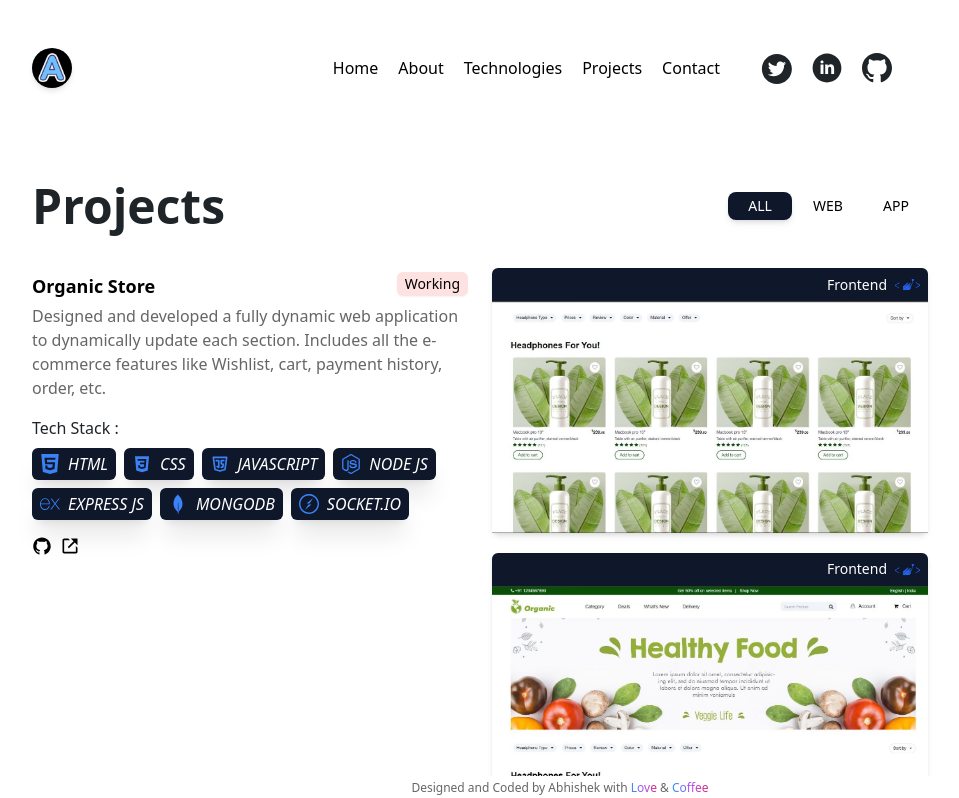
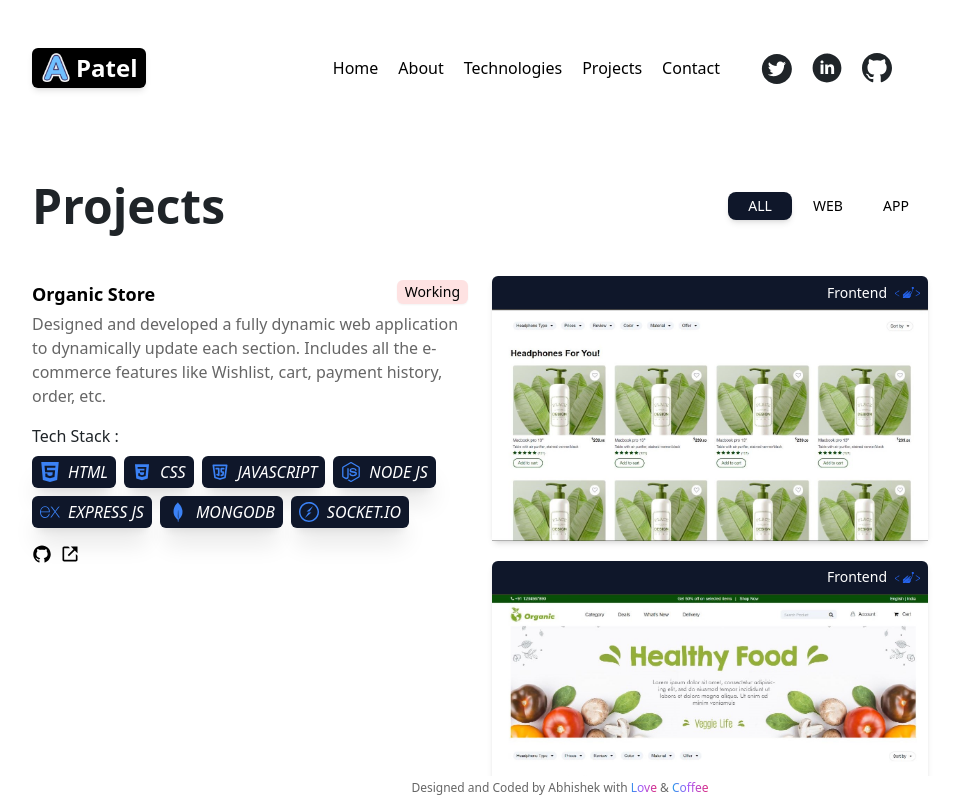
Before and after one commit to Abhishekpatel123/portfolio-02-02-2023, a React (Create React App) app: page /portfolio-02-02-2023/projects in a window 1280 px wide. Shown: the top 798 px of the page, without its empty margins (160-1119 px from the left). Built offline with nearby package versions, Linux system fonts and the light colour scheme.

Commit message:
bug - project scroll

```diff
--- a/src/Components/Header.js
+++ b/src/Components/Header.js
@@ -1,6 +1,6 @@
-import React, { useState } from "react";
-import { NavLink } from "react-router-dom";
-import { logos, socialMediaUrl } from "../Details";
+import React, { useState } from 'react';
+import { NavLink } from 'react-router-dom';
+import { logos, socialMediaUrl } from '../Details';
 
 function Header() {
   const [isOpen, setIsOpen] = useState(false);
@@ -10,113 +10,114 @@ function Header() {
   };
 
   return (
-    <header className="container mx-auto md:flex justify-between py-2 max-width">
-      <div className="flex justify-between items-center py-2 md:py-10">
+    <header className='container mx-auto md:flex justify-between py-2 max-width'>
+      <div className='flex justify-between items-center py-2 md:py-10'>
         <NavLink
-          to="/portfolio-02-02-2023/portfolio-02-02-2023"
-          className={"bg-black rounded-full p-1 shadow-md z-20"}
+          to='/portfolio-02-02-2023/portfolio-02-02-2023'
+          className={'bg-black  p-1 shadow-md z-20 flex items-center px-2 rounded-md'}
         >
-          <img className="w-8" src={logos.logogradient} alt="logo" />
+          <img className='w-8' src={logos.logogradient} alt='logo' />
+          <span className='text-white text-2xl ml-1 font-bold'>Patel</span>
         </NavLink>
-        <div onClick={toggleClass} className="cursor-pointer z-20">
+        <div onClick={toggleClass} className='cursor-pointer z-20'>
           <svg
-            className="stroke-dark-heading dark:stroke-white md:hidden"
-            width="25"
-            height="20"
-            viewBox="0 0 16 13"
-            fill="none"
-            xmlns="http://www.w3.org/2000/svg"
+            className='stroke-dark-heading dark:stroke-white md:hidden'
+            width='25'
+            height='20'
+            viewBox='0 0 16 13'
+            fill='none'
+            xmlns='http://www.w3.org/2000/svg'
           >
             <path
-              d="M1.4375 1.3125H14.5625M1.4375 11.3125H14.5625H1.4375ZM1.4375 6.3125H14.5625H1.4375Z"
-              strokeWidth="1.875"
-              strokeLinecap="round"
-              strokeLinejoin="round"
+              d='M1.4375 1.3125H14.5625M1.4375 11.3125H14.5625H1.4375ZM1.4375 6.3125H14.5625H1.4375Z'
+              strokeWidth='1.875'
+              strokeLinecap='round'
+              strokeLinejoin='round'
             />
           </svg>
         </div>
       </div>
       <nav
         className={` ${
-          !isOpen && "translate-x-full md:translate-x-0"
+          !isOpen && 'translate-x-full md:translate-x-0'
         } text-center
          flex bg-white z-10 p-4 max-md:absolute max-md:top-0 max-md:left-0 max-md:h-full max-md:w-full max-md:flex-col max-md:justify-evenly max-md:duration-200
         `}
         // md:flex justify-between duration-200 absolute top-16 left-0  bg-white z-10 w-full md:w-auto h-full md:h-auto p-4
       >
-        <ul className="dark:text-light-content font-medium md:flex items-center md:space-x-5 md:mr-10">
-          <li className="pb-1 md:pb-0">
-            <NavLink to="/portfolio-02-02-2023" onClick={toggleClass}>
+        <ul className='dark:text-light-content font-medium md:flex items-center md:space-x-5 md:mr-10'>
+          <li className='pb-1 md:pb-0'>
+            <NavLink to='/portfolio-02-02-2023' onClick={toggleClass}>
               Home
             </NavLink>
           </li>
-          <li className="pb-1 md:pb-0">
-            <NavLink to="/portfolio-02-02-2023/about" onClick={toggleClass}>
+          <li className='pb-1 md:pb-0'>
+            <NavLink to='/portfolio-02-02-2023/about' onClick={toggleClass}>
               About
             </NavLink>
           </li>
-          <li className="pb-1 md:pb-0">
+          <li className='pb-1 md:pb-0'>
             <NavLink
-              to="/portfolio-02-02-2023/technologies"
+              to='/portfolio-02-02-2023/technologies'
               onClick={toggleClass}
             >
               Technologies
             </NavLink>
           </li>
-          <li className="pb-1 md:pb-0">
-            <NavLink to="/portfolio-02-02-2023/projects" onClick={toggleClass}>
+          <li className='pb-1 md:pb-0'>
+            <NavLink to='/portfolio-02-02-2023/projects' onClick={toggleClass}>
               Projects
             </NavLink>
           </li>
           <li>
-            <NavLink to="/portfolio-02-02-2023/contact" onClick={toggleClass}>
+            <NavLink to='/portfolio-02-02-2023/contact' onClick={toggleClass}>
               Contact
             </NavLink>
           </li>
         </ul>
-        <ul className="flex justify-evenly items-center my-5 md:my-0 md:space-x-5 md:mr-5">
+        <ul className='flex justify-evenly items-center my-5 md:my-0 md:space-x-5 md:mr-5'>
           <li>
-            <a href={twitter} target="_blank" rel="noreferrer noopener">
+            <a href={twitter} target='_blank' rel='noreferrer noopener'>
               <svg
-                className="dark:fill-light-heading fill-dark-heading"
-                width="32"
-                height="32"
-                viewBox="0 0 32 32"
-                fill="none"
-                xmlns="http://www.w3.org/2000/svg"
+                className='dark:fill-light-heading fill-dark-heading'
+                width='32'
+                height='32'
+                viewBox='0 0 32 32'
+                fill='none'
+                xmlns='http://www.w3.org/2000/svg'
               >
-                <path d="M16.875 1.875C8.59152 1.875 1.875 8.59152 1.875 16.875C1.875 25.1585 8.59152 31.875 16.875 31.875C25.1585 31.875 31.875 25.1585 31.875 16.875C31.875 8.59152 25.1585 1.875 16.875 1.875ZM24.0837 13.1819C24.0937 13.3393 24.0937 13.5033 24.0937 13.6641C24.0937 18.5792 20.3504 24.2411 13.51 24.2411C11.4007 24.2411 9.44531 23.6283 7.79799 22.5737C8.09933 22.6071 8.38728 22.6205 8.69531 22.6205C10.4364 22.6205 12.0368 22.0312 13.3125 21.0335C11.6786 21 10.3058 19.9286 9.83705 18.4554C10.4096 18.5391 10.9252 18.5391 11.5145 18.3884C10.6732 18.2175 9.91699 17.7605 9.37438 17.0953C8.83178 16.43 8.53623 15.5973 8.53795 14.7388V14.692C9.03013 14.9699 9.60938 15.1406 10.2154 15.1641C9.70595 14.8245 9.28814 14.3645 8.99903 13.8249C8.70993 13.2852 8.55845 12.6825 8.55804 12.0703C8.55804 11.3772 8.73884 10.7444 9.06362 10.1953C9.99744 11.3449 11.1627 12.2851 12.4837 12.9548C13.8047 13.6245 15.2518 14.0088 16.731 14.0826C16.2054 11.5547 18.0938 9.50893 20.3638 9.50893C21.4353 9.50893 22.3996 9.95759 23.0792 10.6808C23.9196 10.5234 24.7232 10.2087 25.4397 9.78683C25.1618 10.6473 24.5792 11.3739 23.8058 11.8326C24.5558 11.7522 25.279 11.5446 25.9487 11.2533C25.4431 11.9967 24.8103 12.6562 24.0837 13.1819Z" />
+                <path d='M16.875 1.875C8.59152 1.875 1.875 8.59152 1.875 16.875C1.875 25.1585 8.59152 31.875 16.875 31.875C25.1585 31.875 31.875 25.1585 31.875 16.875C31.875 8.59152 25.1585 1.875 16.875 1.875ZM24.0837 13.1819C24.0937 13.3393 24.0937 13.5033 24.0937 13.6641C24.0937 18.5792 20.3504 24.2411 13.51 24.2411C11.4007 24.2411 9.44531 23.6283 7.79799 22.5737C8.09933 22.6071 8.38728 22.6205 8.69531 22.6205C10.4364 22.6205 12.0368 22.0312 13.3125 21.0335C11.6786 21 10.3058 19.9286 9.83705 18.4554C10.4096 18.5391 10.9252 18.5391 11.5145 18.3884C10.6732 18.2175 9.91699 17.7605 9.37438 17.0953C8.83178 16.43 8.53623 15.5973 8.53795 14.7388V14.692C9.03013 14.9699 9.60938 15.1406 10.2154 15.1641C9.70595 14.8245 9.28814 14.3645 8.99903 13.8249C8.70993 13.2852 8.55845 12.6825 8.55804 12.0703C8.55804 11.3772 8.73884 10.7444 9.06362 10.1953C9.99744 11.3449 11.1627 12.2851 12.4837 12.9548C13.8047 13.6245 15.2518 14.0088 16.731 14.0826C16.2054 11.5547 18.0938 9.50893 20.3638 9.50893C21.4353 9.50893 22.3996 9.95759 23.0792 10.6808C23.9196 10.5234 24.7232 10.2087 25.4397 9.78683C25.1618 10.6473 24.5792 11.3739 23.8058 11.8326C24.5558 11.7522 25.279 11.5446 25.9487 11.2533C25.4431 11.9967 24.8103 12.6562 24.0837 13.1819Z' />
               </svg>
             </a>
           </li>
           <li>
-            <a href={linkdein} target="_blank" rel="noreferrer noopener">
+            <a href={linkdein} target='_blank' rel='noreferrer noopener'>
               <svg
-                className="dark:fill-light-heading fill-dark-heading"
-                width="30"
-                height="30"
-                viewBox="0 0 30 30"
-                fill="none"
-                xmlns="http://www.w3.org/2000/svg"
+                className='dark:fill-light-heading fill-dark-heading'
+                width='30'
+                height='30'
+                viewBox='0 0 30 30'
+                fill='none'
+                xmlns='http://www.w3.org/2000/svg'
               >
-                <path d="M15 0.599976C7.04701 0.599976 0.600006 7.04698 0.600006 15C0.600006 22.953 7.04701 29.4 15 29.4C22.953 29.4 29.4 22.953 29.4 15C29.4 7.04698 22.953 0.599976 15 0.599976ZM11.475 20.9685H8.55901V11.5845H11.475V20.9685ZM9.99901 10.4325C9.07801 10.4325 8.48251 9.77997 8.48251 8.97297C8.48251 8.14948 9.09601 7.51648 10.0365 7.51648C10.977 7.51648 11.553 8.14948 11.571 8.97297C11.571 9.77997 10.977 10.4325 9.99901 10.4325ZM22.125 20.9685H19.209V15.768C19.209 14.5575 18.786 13.7355 17.7315 13.7355C16.926 13.7355 16.4475 14.292 16.236 14.8275C16.158 15.018 16.1385 15.288 16.1385 15.5565V20.967H13.221V14.577C13.221 13.4055 13.1835 12.426 13.1445 11.583H15.678L15.8115 12.8865H15.87C16.254 12.2745 17.1945 11.3715 18.768 11.3715C20.6865 11.3715 22.125 12.657 22.125 15.42V20.9685Z" />
+                <path d='M15 0.599976C7.04701 0.599976 0.600006 7.04698 0.600006 15C0.600006 22.953 7.04701 29.4 15 29.4C22.953 29.4 29.4 22.953 29.4 15C29.4 7.04698 22.953 0.599976 15 0.599976ZM11.475 20.9685H8.55901V11.5845H11.475V20.9685ZM9.99901 10.4325C9.07801 10.4325 8.48251 9.77997 8.48251 8.97297C8.48251 8.14948 9.09601 7.51648 10.0365 7.51648C10.977 7.51648 11.553 8.14948 11.571 8.97297C11.571 9.77997 10.977 10.4325 9.99901 10.4325ZM22.125 20.9685H19.209V15.768C19.209 14.5575 18.786 13.7355 17.7315 13.7355C16.926 13.7355 16.4475 14.292 16.236 14.8275C16.158 15.018 16.1385 15.288 16.1385 15.5565V20.967H13.221V14.577C13.221 13.4055 13.1835 12.426 13.1445 11.583H15.678L15.8115 12.8865H15.87C16.254 12.2745 17.1945 11.3715 18.768 11.3715C20.6865 11.3715 22.125 12.657 22.125 15.42V20.9685Z' />
               </svg>
             </a>
           </li>
           <li>
-            <a href={github} target="_blank" rel="noreferrer noopener">
+            <a href={github} target='_blank' rel='noreferrer noopener'>
               <svg
-                className="dark:fill-light-heading fill-dark-heading"
-                width="30"
-                height="30"
-                viewBox="0 0 30 30"
-                fill="none"
-                xmlns="http://www.w3.org/2000/svg"
+                className='dark:fill-light-heading fill-dark-heading'
+                width='30'
+                height='30'
+                viewBox='0 0 30 30'
+                fill='none'
+                xmlns='http://www.w3.org/2000/svg'
               >
                 <path
-                  fillRule="evenodd"
-                  clipRule="evenodd"
-                  d="M15 0C6.7125 0 0 6.7125 0 15C0 21.6375 4.29375 27.2437 10.2563 29.2313C11.0063 29.3625 11.2875 28.9125 11.2875 28.5188C11.2875 28.1625 11.2688 26.9813 11.2688 25.725C7.5 26.4188 6.525 24.8062 6.225 23.9625C6.05625 23.5312 5.325 22.2 4.6875 21.8438C4.1625 21.5625 3.4125 20.8687 4.66875 20.85C5.85 20.8313 6.69375 21.9375 6.975 22.3875C8.325 24.6562 10.4812 24.0187 11.3438 23.625C11.475 22.65 11.8688 21.9937 12.3 21.6187C8.9625 21.2437 5.475 19.95 5.475 14.2125C5.475 12.5813 6.05625 11.2313 7.0125 10.1813C6.8625 9.80625 6.3375 8.26875 7.1625 6.20625C7.1625 6.20625 8.41875 5.8125 11.2875 7.74375C12.4875 7.40625 13.7625 7.2375 15.0375 7.2375C16.3125 7.2375 17.5875 7.40625 18.7875 7.74375C21.6562 5.79375 22.9125 6.20625 22.9125 6.20625C23.7375 8.26875 23.2125 9.80625 23.0625 10.1813C24.0188 11.2313 24.6 12.5625 24.6 14.2125C24.6 19.9688 21.0938 21.2437 17.7563 21.6187C18.3 22.0875 18.7688 22.9875 18.7688 24.3937C18.7688 26.4 18.75 28.0125 18.75 28.5188C18.75 28.9125 19.0312 29.3813 19.7812 29.2313C22.759 28.2259 25.3465 26.3121 27.1796 23.7592C29.0127 21.2063 29.9991 18.1429 30 15C30 6.7125 23.2875 0 15 0Z"
+                  fillRule='evenodd'
+                  clipRule='evenodd'
+                  d='M15 0C6.7125 0 0 6.7125 0 15C0 21.6375 4.29375 27.2437 10.2563 29.2313C11.0063 29.3625 11.2875 28.9125 11.2875 28.5188C11.2875 28.1625 11.2688 26.9813 11.2688 25.725C7.5 26.4188 6.525 24.8062 6.225 23.9625C6.05625 23.5312 5.325 22.2 4.6875 21.8438C4.1625 21.5625 3.4125 20.8687 4.66875 20.85C5.85 20.8313 6.69375 21.9375 6.975 22.3875C8.325 24.6562 10.4812 24.0187 11.3438 23.625C11.475 22.65 11.8688 21.9937 12.3 21.6187C8.9625 21.2437 5.475 19.95 5.475 14.2125C5.475 12.5813 6.05625 11.2313 7.0125 10.1813C6.8625 9.80625 6.3375 8.26875 7.1625 6.20625C7.1625 6.20625 8.41875 5.8125 11.2875 7.74375C12.4875 7.40625 13.7625 7.2375 15.0375 7.2375C16.3125 7.2375 17.5875 7.40625 18.7875 7.74375C21.6562 5.79375 22.9125 6.20625 22.9125 6.20625C23.7375 8.26875 23.2125 9.80625 23.0625 10.1813C24.0188 11.2313 24.6 12.5625 24.6 14.2125C24.6 19.9688 21.0938 21.2437 17.7563 21.6187C18.3 22.0875 18.7688 22.9875 18.7688 24.3937C18.7688 26.4 18.75 28.0125 18.75 28.5188C18.75 28.9125 19.0312 29.3813 19.7812 29.2313C22.759 28.2259 25.3465 26.3121 27.1796 23.7592C29.0127 21.2063 29.9991 18.1429 30 15C30 6.7125 23.2875 0 15 0Z'
                 />
               </svg>
             </a>
--- a/src/Components/Project.js
+++ b/src/Components/Project.js
@@ -15,26 +15,26 @@ function Project({
   type,
 }) {
   return (
-    <article className="grid grid-cols-1 md:grid-cols-2   gap-x-6 my-8 relative">
+    <article className='grid grid-cols-1 md:grid-cols-2 gap-x-6 relative my-10 '>
       {/* left */}
-      <div className="relative md:sticky top-0 h-min">
-        <div className="flex justify-between items-center">
-          <h1 className="dark:text-light-heading font-semibold text-lg pt-1">
+      <div className='relative md:sticky top-0 h-min min-h-[400px] '>
+        <div className='flex justify-between items-center'>
+          <h1 className='dark:text-light-heading font-semibold text-lg pt-1'>
             {title}
           </h1>
           <div
             className={`${
-              status === "Completed" ? "bg-green-100" : "bg-red-100"
+              status === 'Completed' ? 'bg-green-100' : 'bg-red-100'
             } py-0.5 px-2 rounded-md shadow-sm text-sm`}
           >
             {status}
           </div>
         </div>
-        <p className="text-content pt-1 font-light">{description}</p>
-        <h3 className="text-dark-heading dark:text-light-heading font-medium pt-4">
+        <p className='text-content pt-1 font-light'>{description}</p>
+        <h3 className='text-dark-heading dark:text-light-heading font-medium pt-4'>
           {/* Tech Stack : <span className="font-light">{tech_usages.join(",")}</span> */}
-          Tech Stack :{" "}
-          <div className="my-2 flex flex-wrap">
+          Tech Stack :{' '}
+          <div className='my-2 flex flex-wrap'>
             {tech_usages?.map(({ Icon, label }, idx) => (
               <SkillButton
                 key={`skill-button-${label}-${idx}`}
@@ -44,22 +44,22 @@ function Project({
             ))}
           </div>
         </h3>
-        <div className="my-2 flex gap-2">
+        <div className='my-2 flex gap-2'>
           <a
             href={githubLink}
-            alt="github"
-            target="_blank"
-            rel="noreferrer"
-            className="hover:text-blue-500 hover:scale-110"
+            alt='github'
+            target='_blank'
+            rel='noreferrer'
+            className='hover:text-blue-500 hover:scale-110'
           >
             <AiFillGithub fontSize={20} />
           </a>
           <a
             href={liveLink}
-            rel="noreferrer"
-            target="_blank"
-            alt="project link"
-            className="hover:text-blue-500 hover:scale-110"
+            rel='noreferrer'
+            target='_blank'
+            alt='project link'
+            className='hover:text-blue-500 hover:scale-110'
           >
             <BiLinkExternal fontSize={20} />
           </a>
@@ -67,95 +67,29 @@ function Project({
       </div>
       {/* right */}
       <div>
-        {images?.map(({ url, name = "Default" }, idx) => (
+        {[...images, ...images, ...images]?.map(
+          ({ url, name = 'Default' }, idx) => (
             <div
-            className="rounded-md shadow-md mb-5 bg-slate-900"
+              className='rounded-md shadow-md mb-5 bg-slate-900'
               key={`image-project-${idx}`}
             >
-            <div className="py-1 pr-2 flex justify-end items-center">
-              <h6 className="text-right text-white text-sm">{name}</h6>
+              <div className='py-1 pr-2 flex justify-end items-center'>
+                <h6 className='text-right text-white text-sm'>{name}</h6>
                 <SiStyledcomponents
                   fontSize={25}
-                className="text-blue-600 ml-2"
+                  className='text-blue-600 ml-2'
                 />
               </div>
               {url ? (
-              <img src={url} alt="" loading="lazy" className="" />
+                <img src={url} alt='' loading='lazy' className='' />
               ) : (
                 <div>Image will be uploaded soon.</div>
               )}
             </div>
-        ))}
+          )
+        )}
       </div>
     </article>
-    // <article className="rounded-xl mt-10 overflow-hidden shadow-xl shadow-slate-300 dark:shadow-slate-900">
-    //   <img src={image} alt="" loading="lazy" />
-    //   <div className="dark:bg-dark-card p-4">
-    //     <h1 className="dark:text-light-heading font-semibold text-lg pt-1">{title}</h1>
-    //     <p className="text-content pt-4 font-light">{description}</p>
-    //     <h3 className="text-dark-heading dark:text-light-heading font-medium pt-4">
-    //       Tech Stack : <span className="font-light">{techstack}</span>
-    //     </h3>
-    //     <div className="flex justify-between items-center mt-5">
-    //       <div className="flex items-center">
-    //         <svg
-    //           className="stroke-dark-heading dark:stroke-white inline-block min-w-fit"
-    //           width="20"
-    //           height="20"
-    //           viewBox="0 0 20 20"
-    //           fill="none"
-    //           xmlns="http://www.w3.org/2000/svg"
-    //         >
-    //           <path
-    //             d="M11.2867 8.7133C10.6041 8.031 9.67846 7.64771 8.71334 7.64771C7.74821 7.64771 6.82259 8.031 6.14 8.7133L3.56584 11.2866C2.88324 11.9692 2.49976 12.895 2.49976 13.8604C2.49976 14.8257 2.88324 15.7515 3.56584 16.4341C4.24844 17.1167 5.17424 17.5002 6.13959 17.5002C7.10493 17.5002 8.03074 17.1167 8.71334 16.4341L10 15.1475"
-    //             strokeWidth="1.66667"
-    //             strokeLinecap="round"
-    //             strokeLinejoin="round"
-    //           />
-    //           <path
-    //             d="M8.71338 11.2867C9.39597 11.969 10.3216 12.3523 11.2867 12.3523C12.2518 12.3523 13.1775 11.969 13.86 11.2867L16.4342 8.71334C17.1168 8.03074 17.5003 7.10493 17.5003 6.13959C17.5003 5.17424 17.1168 4.24844 16.4342 3.56584C15.7516 2.88324 14.8258 2.49976 13.8605 2.49976C12.8951 2.49976 11.9693 2.88324 11.2867 3.56584L10 4.8525"
-    //             strokeWidth="1.66667"
-    //             strokeLinecap="round"
-    //             strokeLinejoin="round"
-    //           />
-    //         </svg>
-    //         <a
-    //           href={previewLink}
-    //           target="_blank"
-    //           rel="noreferrer noopener"
-    //           className="underline pl-2 font-light dark:text-white"
-    //         >
-    //           Live Preview
-    //         </a>
-    //       </div>
-    //       <div className="flex items-center">
-    //         <svg
-    //           className="dark:fill-light-heading fill-dark-heading inline-block min-w-fit"
-    //           width="20"
-    //           height="20"
-    //           viewBox="0 0 20 20"
-    //           fill="none"
-    //           xmlns="http://www.w3.org/2000/svg"
-    //         >
-    //           <path
-    //             fillRule="evenodd"
-    //             clipRule="evenodd"
-    //             d="M10 0C4.475 0 0 4.475 0 10C0 14.425 2.8625 18.1625 6.8375 19.4875C7.3375 19.575 7.525 19.275 7.525 19.0125C7.525 18.775 7.5125 17.9875 7.5125 17.15C5 17.6125 4.35 16.5375 4.15 15.975C4.0375 15.6875 3.55 14.8 3.125 14.5625C2.775 14.375 2.275 13.9125 3.1125 13.9C3.9 13.8875 4.4625 14.625 4.65 14.925C5.55 16.4375 6.9875 16.0125 7.5625 15.75C7.65 15.1 7.9125 14.6625 8.2 14.4125C5.975 14.1625 3.65 13.3 3.65 9.475C3.65 8.3875 4.0375 7.4875 4.675 6.7875C4.575 6.5375 4.225 5.5125 4.775 4.1375C4.775 4.1375 5.6125 3.875 7.525 5.1625C8.325 4.9375 9.175 4.825 10.025 4.825C10.875 4.825 11.725 4.9375 12.525 5.1625C14.4375 3.8625 15.275 4.1375 15.275 4.1375C15.825 5.5125 15.475 6.5375 15.375 6.7875C16.0125 7.4875 16.4 8.375 16.4 9.475C16.4 13.3125 14.0625 14.1625 11.8375 14.4125C12.2 14.725 12.5125 15.325 12.5125 16.2625C12.5125 17.6 12.5 18.675 12.5 19.0125C12.5 19.275 12.6875 19.5875 13.1875 19.4875C15.1726 18.8173 16.8976 17.5414 18.1197 15.8395C19.3418 14.1375 19.9994 12.0952 20 10C20 4.475 15.525 0 10 0Z"
-    //           />
-    //         </svg>
-
-    //         <a
-    //           href={githubLink}
-    //           target="_blank"
-    //           rel="noreferrer noopener"
-    //           className="underline pl-2 font-light dark:text-white"
-    //         >
-    //           View Code
-    //         </a>
-    //       </div>
-    //     </div>
-    //   </div>
-    // </article>
   );
 }
 
--- a/src/index.css
+++ b/src/index.css
@@ -13,7 +13,8 @@
   @apply bg-clip-text bg-gradient text-transparent;
 }
 .section {
-  @apply pt-10 sm:pt-28 2xl:pt-44;
+  /* @apply pt-10 sm:pt-28 2xl:pt-44; */
+  @apply pt-10 sm:pt-11 2xl:pt-32;
 }
 .text-content {
   @apply dark:text-light-content text-dark-content;
```
Also changed, not shown: src/Pages/Home.js (+4 -4 lines), src/Pages/Projects.js (+13 -10 lines). Lines whose indentation alone changed are shown as unchanged.
